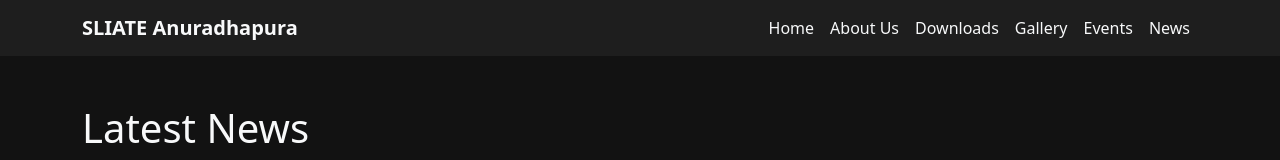
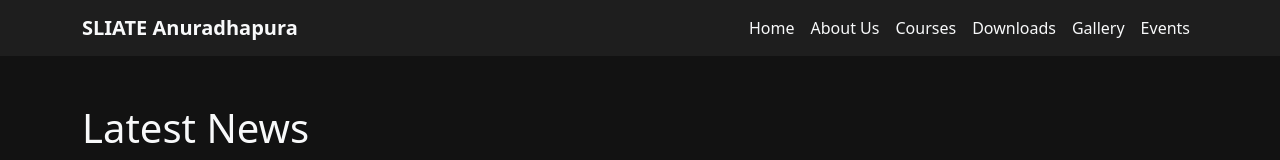
Before and after one commit to bashitha123/sliate-webpage, a plain HTML site: page news.html in a window 1280 px wide. Shown: the top 160 px of the page. Drawn offline with nearby package versions, Linux system fonts and the light colour scheme.

Commit message:
Update news.html

```diff
--- a/news.html
+++ b/news.html
@@ -26,10 +26,10 @@
       <ul class="navbar-nav ms-auto">
         <li class="nav-item"><a class="nav-link" href="index.html">Home</a></li>
         <li class="nav-item"><a class="nav-link" href="about.html">About Us</a></li>
+        <li class="nav-item"><a class="nav-link" href="courses.html">Courses</a></li>
         <li class="nav-item"><a class="nav-link" href="downloads.html">Downloads</a></li>
         <li class="nav-item"><a class="nav-link" href="gallery.html">Gallery</a></li>
         <li class="nav-item"><a class="nav-link" href="events.html">Events</a></li>
-        <li class="nav-item"><a class="nav-link active" href="news.html">News</a></li>
       </ul>
     </div>
   </div>
```
